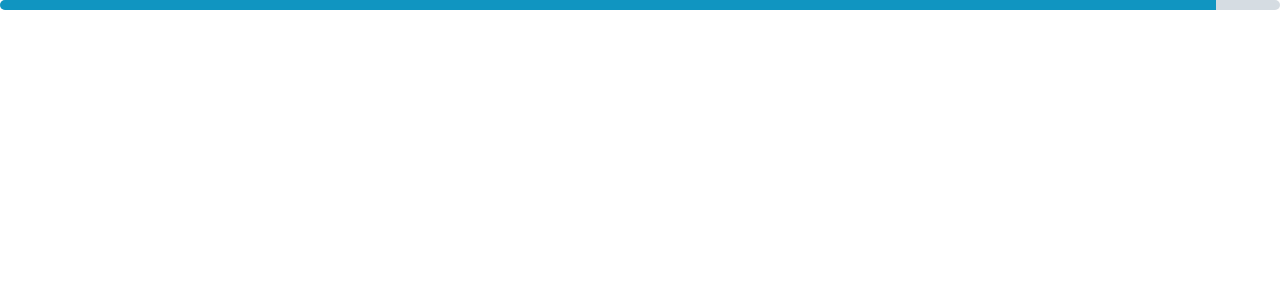
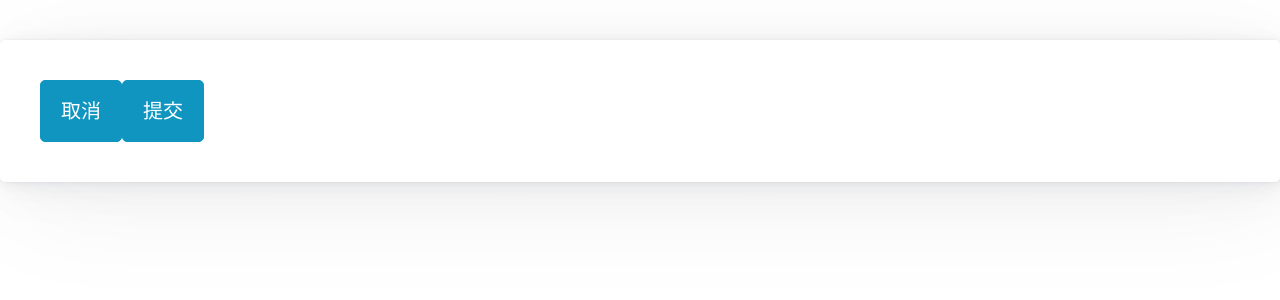
Before and after one commit to vueadmin/vue-pico-ui, a Vue app: page / in a window 1280 px wide. Shown: the top 300 px of the page. Built offline with nearby package versions, Linux system fonts and the light colour scheme.

Commit message:
封装Card组件

```diff
--- /dev/null
+++ b/packages/card/index.js
@@ -0,0 +1,7 @@
+import Card from './src/main';
+
+Card.install = (vue) => {
+    vue.component(Card.name, Card);
+};
+
+export default Card;
--- /dev/null
+++ b/packages/card/src/main.vue
@@ -0,0 +1,19 @@
+<template>
+  <article>
+    <header v-if="this.$slots.header">
+      <slot name="header"></slot>
+    </header>
+    <main>
+      <slot></slot>
+    </main>
+    <footer v-if="this.$slots.footer">
+      <slot name="footer"></slot>
+    </footer>
+  </article>
+</template>
+
+<script>
+export default {
+  name: "PicoCard"
+};
+</script>
--- a/packages/index.js
+++ b/packages/index.js
@@ -2,8 +2,9 @@ import Button from "./button";
 import Table from "./table";
 import Dialog from "./dialog";
 import Progress from "./progress";
+import Card from "./card";
 
-const components = [Button, Table, Dialog, Progress];
+const components = [Button, Table, Dialog, Progress, Card];
 
 const install = function (Vue) {
   if (install.installed) return;
@@ -19,4 +20,4 @@ export default {
   ...components,
 };
 
-export { Button, Table, Dialog, Progress };
+export { Button, Table, Dialog, Progress, Card };
--- a/src/App.vue
+++ b/src/App.vue
@@ -29,7 +29,19 @@
       </template>
     </PicoDialog> -->
     <!-- <PicoButton @click="handleOpenModal">打开</PicoButton> -->
-    <PicoProgress value="95" max="100" indeterminate />
+    <!-- <PicoProgress value="95" max="100" indeterminate /> -->
+    <PicoCard>
+      <!-- <template v-slot:header>
+        <PicoButton @click="handleCloseModal">取消</PicoButton>
+        <PicoButton @click="handleCloseModal">提交</PicoButton>
+      </template> -->
+      <PicoButton @click="handleCloseModal">取消</PicoButton>
+      <PicoButton @click="handleCloseModal">提交</PicoButton>
+      <!-- <template v-slot:footer>
+        <PicoButton @click="handleCloseModal">取消</PicoButton>
+        <PicoButton @click="handleCloseModal">提交</PicoButton>
+      </template> -->
+    </PicoCard>
   </div>
 </template>
 
```
